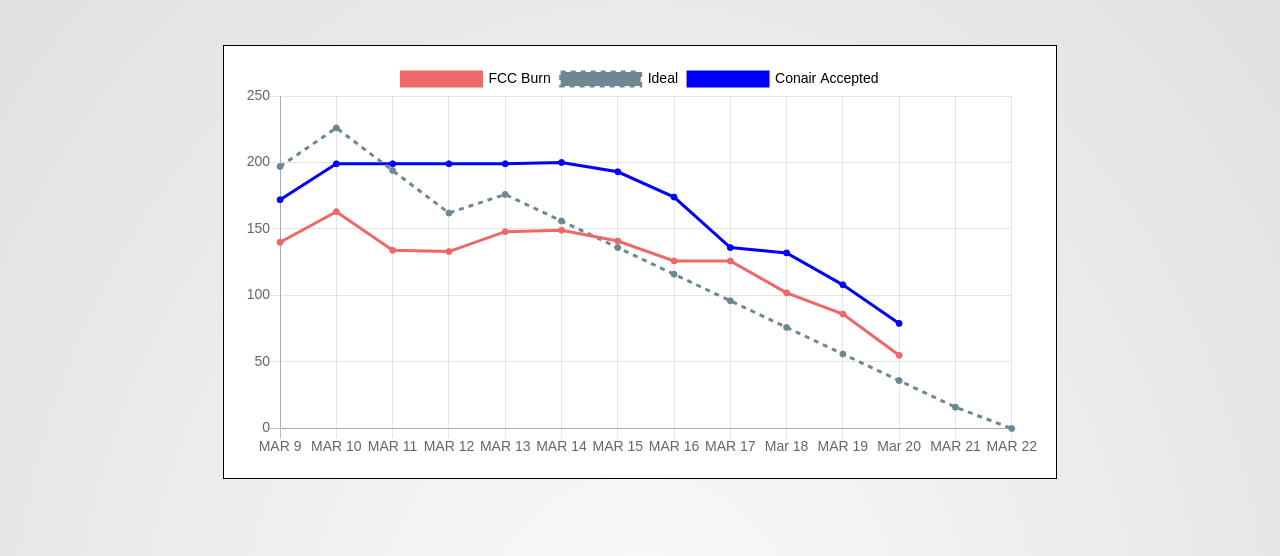
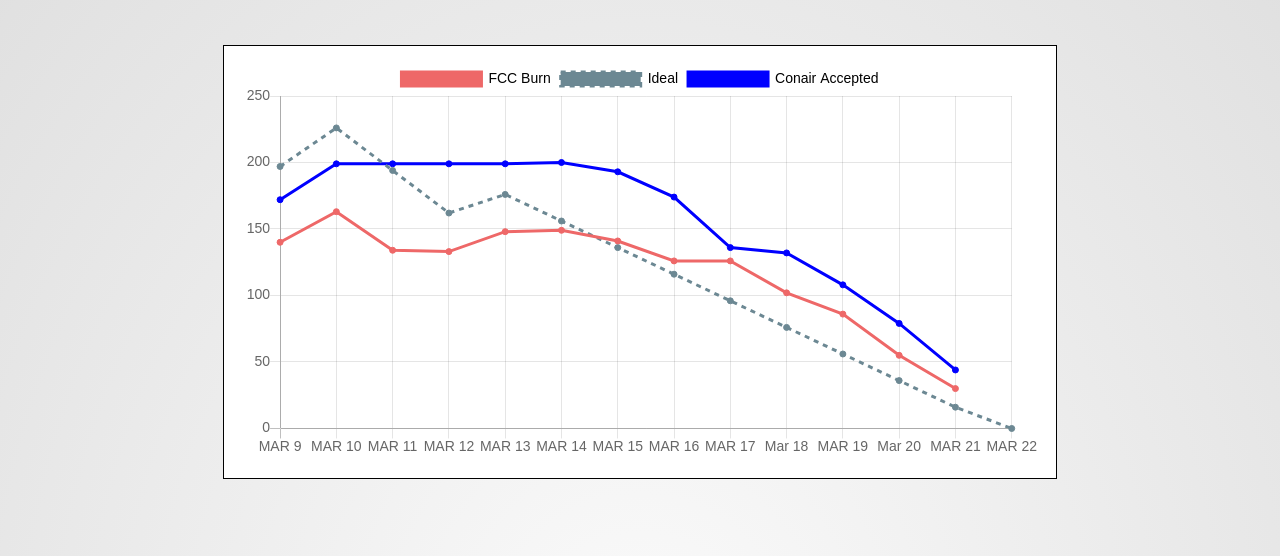
Before and after one commit to JoeyFlaum/Burndown, a website: page index.html in a window 1280 px wide. Shown: the part 86-642 px from the top of the page. Drawn offline with nearby package versions, Linux system fonts and the light colour scheme.

Commit message:
update burndown

```diff
--- a/index.html
+++ b/index.html
@@ -95,10 +95,10 @@
     <script>
     showBurnDown (
       "Q400",
-      [140,163,134,133,148,149,141,126,126,102,86,55], // burndown data
+      [140,163,134,133,148,149,141,126,126,102,86,55,30], // burndown data
       //[197,240,208,176,190] // scope change with totals
       [197,226,194,162,176], // scope change
-      [172,199,199,199,199,200,193,174,136,132,108,79],//conair
+      [172,199,199,199,199,200,193,174,136,132,108,79,44],//conair
       );
 
 
```
